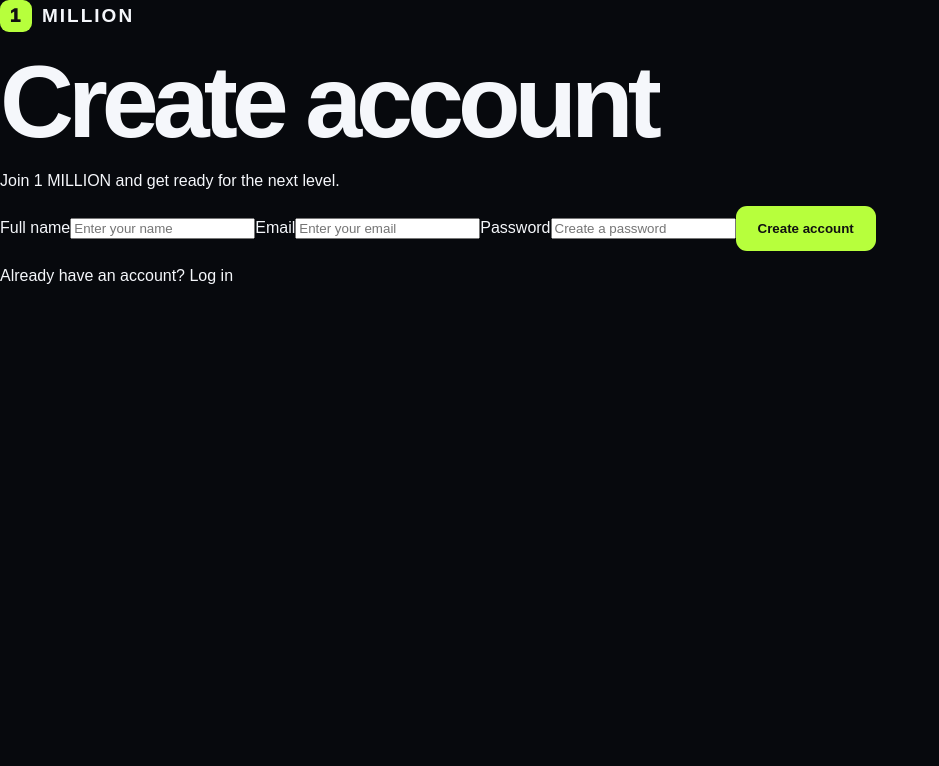
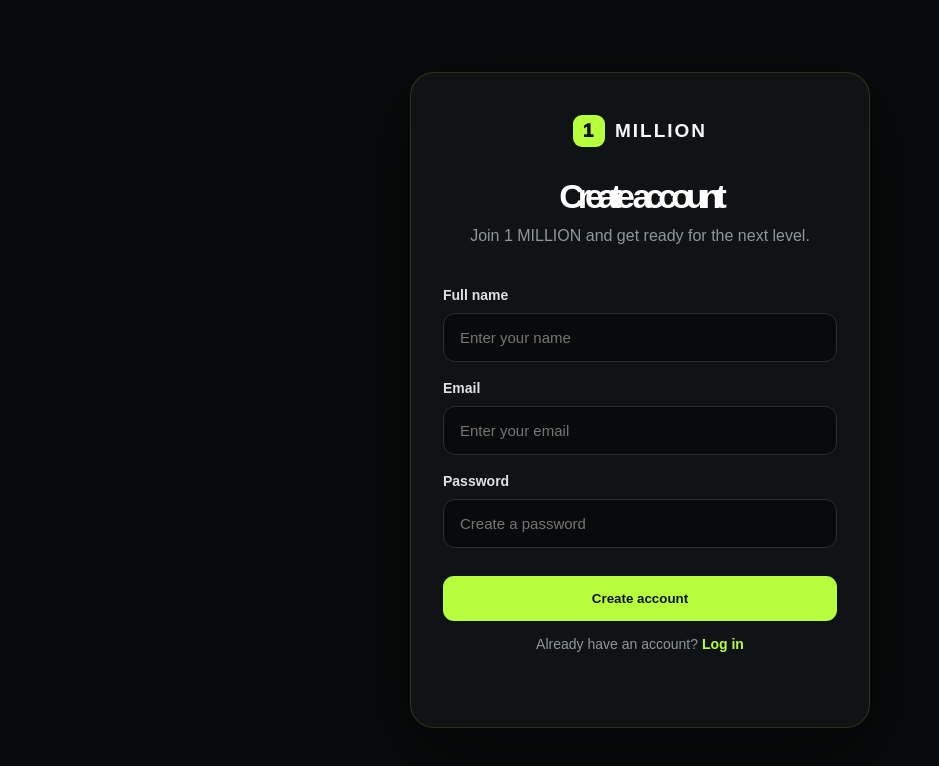
Before and after one commit to omar5858/1-million, a Next.js app: page /register in a window 1280 px wide. Shown: the top 766 px of the page, without its empty margins (0-939 px from the left). Built offline with nearby package versions, Linux system fonts and the light colour scheme.

Commit message:
Add styles for authentication page and components

```diff
--- a/app/globals.css
+++ b/app/globals.css
@@ -527,3 +527,100 @@ footer p {
     padding: 30px 20px;
   }
 }
+.authPage {
+  min-height: 100vh;
+  display: flex;
+  align-items: center;
+  justify-content: center;
+  padding: 30px 18px;
+  background: #080a0b;
+}
+
+.authBox {
+  width: 100%;
+  max-width: 460px;
+  padding: 42px 32px;
+  border: 1px solid rgba(183, 255, 60, 0.15);
+  border-radius: 24px;
+  background: #101315;
+  box-shadow: 0 25px 80px rgba(0, 0, 0, 0.5);
+}
+
+.authBox .logo {
+  display: flex;
+  justify-content: center;
+  margin-bottom: 35px;
+}
+
+.authBox h1 {
+  margin: 0;
+  text-align: center;
+  font-size: 34px;
+  color: white;
+}
+
+.authBox > p {
+  margin: 12px 0 30px;
+  text-align: center;
+  color: #8f969b;
+  line-height: 1.6;
+}
+
+.authBox form {
+  display: flex;
+  flex-direction: column;
+  gap: 10px;
+}
+
+.authBox label {
+  margin-top: 8px;
+  color: #dce1e4;
+  font-size: 14px;
+  font-weight: 600;
+}
+
+.authBox input {
+  width: 100%;
+  box-sizing: border-box;
+  padding: 15px 16px;
+  border: 1px solid #292f33;
+  border-radius: 12px;
+  outline: none;
+  background: #080a0b;
+  color: white;
+  font-size: 15px;
+}
+
+.authBox input:focus {
+  border-color: #b7ff3c;
+  box-shadow: 0 0 0 3px rgba(183, 255, 60, 0.08);
+}
+
+.authBox .mainButton {
+  width: 100%;
+  margin-top: 18px;
+  border: 0;
+  cursor: pointer;
+  text-align: center;
+}
+
+.authFooter {
+  font-size: 14px;
+}
+
+.authFooter a {
+  color: #b7ff3c;
+  text-decoration: none;
+  font-weight: 700;
+}
+
+@media (max-width: 520px) {
+  .authBox {
+    padding: 32px 20px;
+    border-radius: 18px;
+  }
+
+  .authBox h1 {
+    font-size: 28px;
+  }
+}
```
